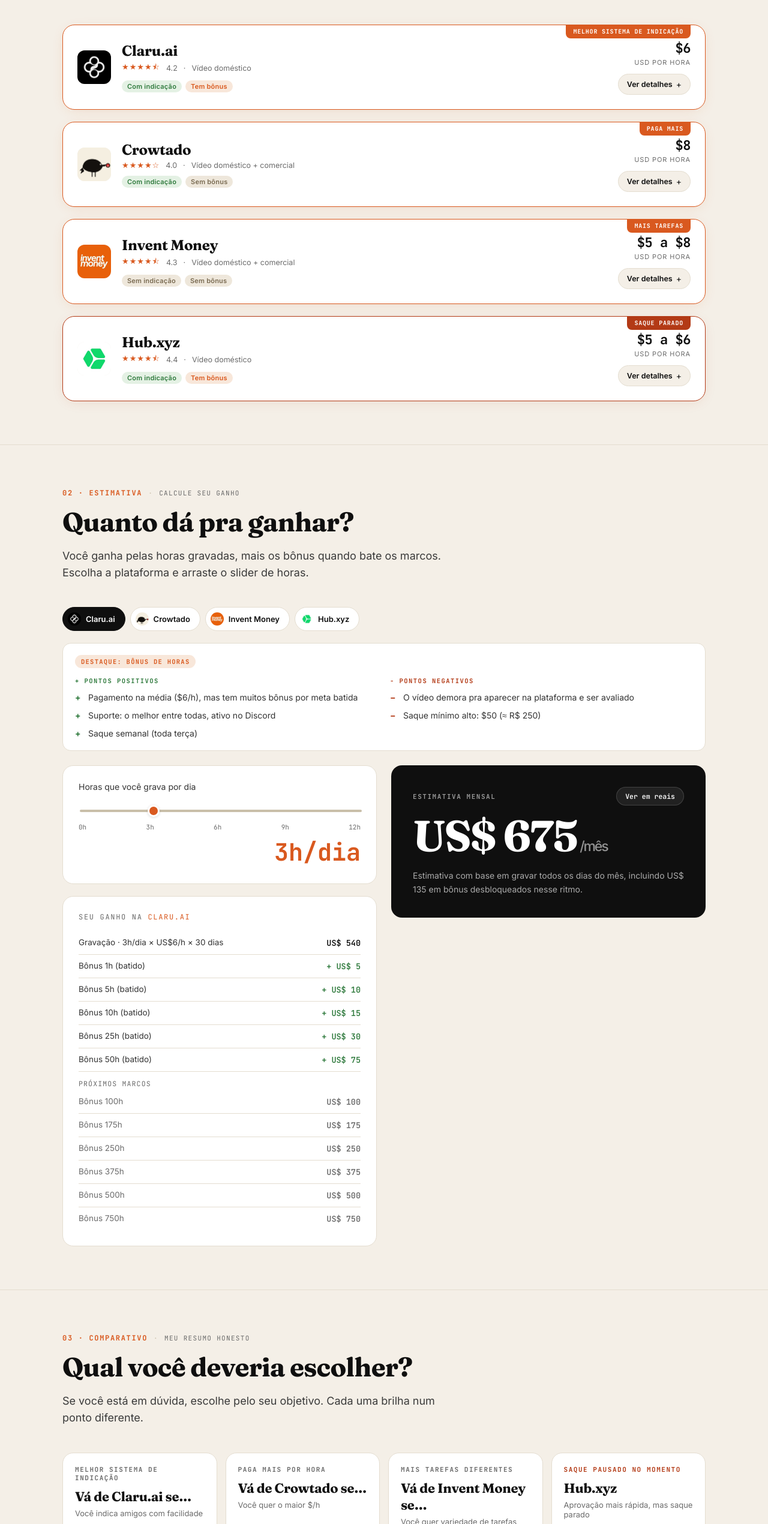
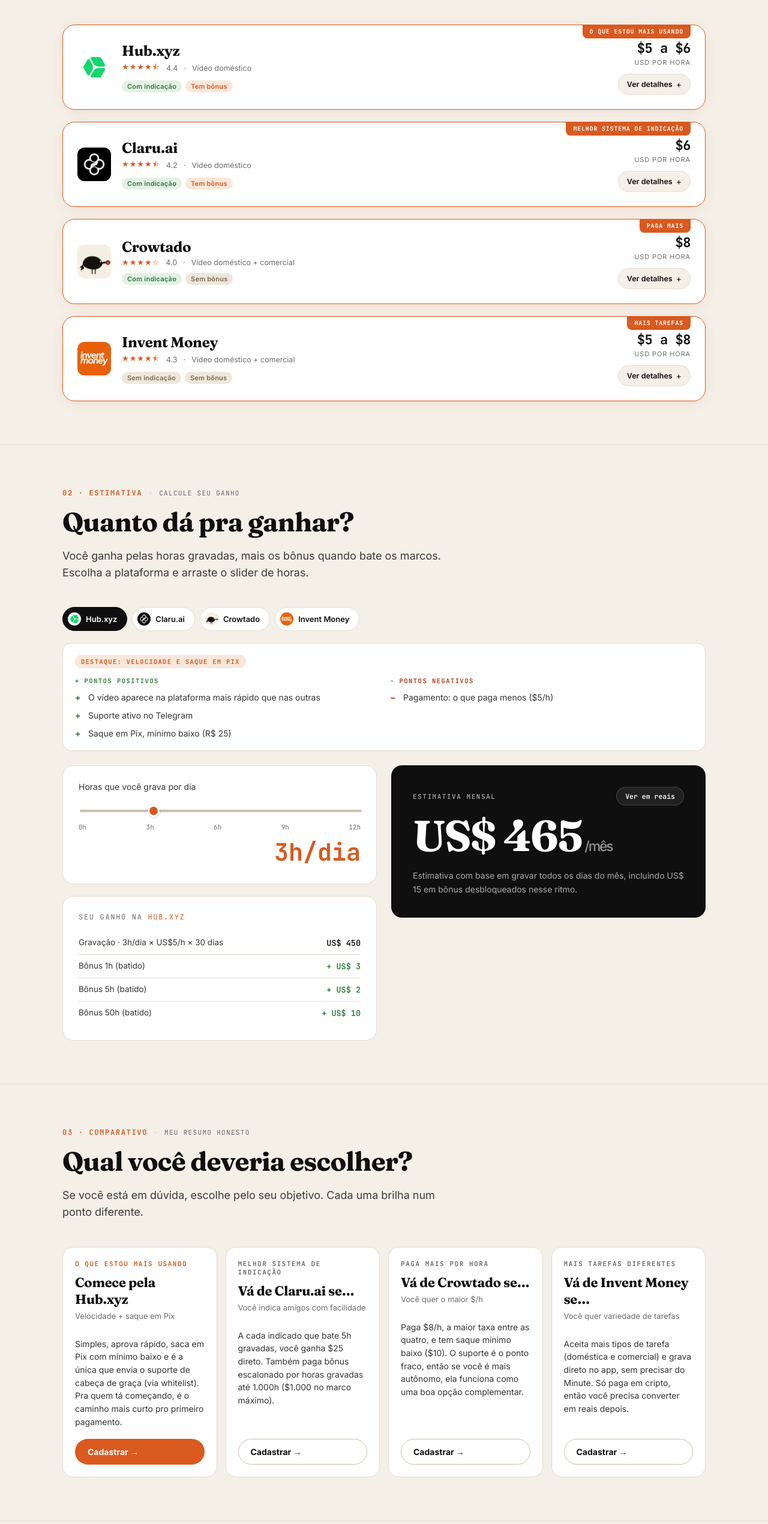
Before and after one commit to notaboutdollar/Treinadores-de-IA, a plain HTML site: page index.html in a window 1280 px wide. Shown: the part 1024-3565 px from the top of the page at 60% size. Drawn offline with Linux system fonts and the light colour scheme.

Commit message:
LP: Hub back as primary recommendation, withdrawals resumed
Hub's saque is back on. Undo the demotion:
- Move Hub to first position in the platforms list, the estimator
  tabs, the "qual escolher" comparison grid, and the referral
  section (everywhere the four platforms appear ordered).
- Reset the estimator's default tab to Hub.
- Swap Hub's highlight tag from "SAQUE PARADO" (warn) back to
  "O QUE ESTOU MAIS USANDO" (accent), remove the plat-alert banner
  from its expanded card, drop "saque pausado" from its cons and
  restore the low-Pix-minimum pro.
- In the "qual escolher" section, Hub gets the accent CTA button
  again ("Comece pela Hub.xyz") — the other three keep btn-ghost.

The plat-alert CSS and render branch stay in place (dormant, no
data uses `alert:` now) so a future outage can be surfaced by
just adding one field back to the data.

```diff
--- a/index.html
+++ b/index.html
@@ -439,6 +439,13 @@
 
     <div class="which-grid">
       <div class="which-card">
+        <div class="which-eye">O QUE ESTOU MAIS USANDO</div>
+        <h3 class="which-title">Comece pela Hub.xyz</h3>
+        <div class="which-sub">Velocidade + saque em Pix</div>
+        <p class="which-body">Simples, aprova rápido, saca em Pix com mínimo baixo e é a única que envia o suporte de cabeça de graça (via whitelist). Pra quem tá começando, é o caminho mais curto pro primeiro pagamento.</p>
+        <a class="btn btn-accent" href="https://ai.hub.xyz/r/DOLETA" target="_blank">Cadastrar →</a>
+      </div>
+      <div class="which-card">
         <div class="which-eye" style="color: #6B6B6B;">MELHOR SISTEMA DE INDICAÇÃO</div>
         <h3 class="which-title">Vá de Claru.ai se…</h3>
         <div class="which-sub">Você indica amigos com facilidade</div>
@@ -458,13 +465,6 @@
         <div class="which-sub">Você quer variedade de tarefas</div>
         <p class="which-body">Aceita mais tipos de tarefa (doméstica e comercial) e grava direto no app, sem precisar do Minute. Só paga em cripto, então você precisa converter em reais depois.</p>
         <a class="btn btn-ghost" href="https://nido.global/eSWVI7" target="_blank">Cadastrar →</a>
-      </div>
-      <div class="which-card">
-        <div class="which-eye" style="color: var(--warn);">SAQUE PAUSADO NO MOMENTO</div>
-        <h3 class="which-title">Hub.xyz</h3>
-        <div class="which-sub">Aprovação mais rápida, mas saque parado</div>
-        <p class="which-body">A Hub aprova o vídeo mais rápido que as outras e tem um bom suporte, mas está com o saque pausado agora, sem previsão de volta. Vale se cadastrar pra garantir a vaga, mas não conte com ela pra sacar no curto prazo.</p>
-        <a class="btn btn-ghost" href="https://ai.hub.xyz/r/DOLETA" target="_blank">Cadastrar →</a>
       </div>
     </div>
   </div>
@@ -531,6 +531,40 @@
     <div class="ref-grid">
       <div class="ref-card">
         <div class="ref-card-head">
+          <img src="public/logo-hub.png" alt="">
+          <div class="ref-card-name">Hub.xyz</div>
+        </div>
+        <div class="ref-mechanic">Multinível (2 níveis)</div>
+        <p class="body" style="margin: 0;">Você ganha por hora gravada pelos seus indicados diretos e também pelos indicados deles.</p>
+        <div class="ref-levels">
+          <div class="ref-level"><span class="ref-level-label">Nível 1 · seu indicado direto</span><span class="ref-level-val">R$ 2,50/h</span></div>
+          <div class="ref-level"><span class="ref-level-label">Nível 2 · indicado do seu indicado</span><span class="ref-level-val">R$ 1,25/h</span></div>
+        </div>
+        <div class="ref-calc">
+          <div class="ref-calc-row">
+            <div class="ref-calc-lbl"><span>Amigos que você convida (nível 1)</span><span class="ref-calc-val" id="hubL1Display">3</span></div>
+            <input id="hubL1" type="range" min="0" max="30" step="1" value="3">
+          </div>
+          <div class="ref-calc-row">
+            <div class="ref-calc-lbl"><span>Amigos que cada um deles convida (nível 2)</span><span class="ref-calc-val" id="hubL2Display">3</span></div>
+            <input id="hubL2" type="range" min="0" max="30" step="1" value="3">
+          </div>
+          <div class="ref-calc-row">
+            <div class="ref-calc-lbl"><span>Horas que cada um grava por semana</span><span class="ref-calc-val" id="hubHrsDisplay">10</span></div>
+            <input id="hubHrs" type="range" min="0" max="40" step="1" value="10">
+          </div>
+          <div class="ref-calc-result">
+            <div>
+              <div class="ref-calc-eye">Você poderia ganhar</div>
+              <div class="ref-calc-amount" id="hubTotal"></div>
+            </div>
+          </div>
+          <div class="ref-calc-hint">Estimativa mensal (4 semanas), enquanto sua rede continuar gravando.</div>
+        </div>
+      </div>
+
+      <div class="ref-card">
+        <div class="ref-card-head">
           <img src="public/logo-claru.png" alt="">
           <div class="ref-card-name">Claru.ai</div>
         </div>
@@ -582,39 +616,6 @@
         <p class="ref-none">A Invent Money está desenvolvendo o próprio sistema de indicação e a estreia no Brasil está chegando. Por enquanto, quando quiser trazer alguém, é só passar o <a href="https://nido.global/eSWVI7" target="_blank">link do site oficial</a> pra pessoa se cadastrar direto.</p>
       </div>
 
-      <div class="ref-card">
-        <div class="ref-card-head">
-          <img src="public/logo-hub.png" alt="">
-          <div class="ref-card-name">Hub.xyz</div>
-        </div>
-        <div class="ref-mechanic">Multinível (2 níveis)</div>
-        <p class="body" style="margin: 0;">Você ganha por hora gravada pelos seus indicados diretos e também pelos indicados deles.</p>
-        <div class="ref-levels">
-          <div class="ref-level"><span class="ref-level-label">Nível 1 · seu indicado direto</span><span class="ref-level-val">R$ 2,50/h</span></div>
-          <div class="ref-level"><span class="ref-level-label">Nível 2 · indicado do seu indicado</span><span class="ref-level-val">R$ 1,25/h</span></div>
-        </div>
-        <div class="ref-calc">
-          <div class="ref-calc-row">
-            <div class="ref-calc-lbl"><span>Amigos que você convida (nível 1)</span><span class="ref-calc-val" id="hubL1Display">3</span></div>
-            <input id="hubL1" type="range" min="0" max="30" step="1" value="3">
-          </div>
-          <div class="ref-calc-row">
-            <div class="ref-calc-lbl"><span>Amigos que cada um deles convida (nível 2)</span><span class="ref-calc-val" id="hubL2Display">3</span></div>
-            <input id="hubL2" type="range" min="0" max="30" step="1" value="3">
-          </div>
-          <div class="ref-calc-row">
-            <div class="ref-calc-lbl"><span>Horas que cada um grava por semana</span><span class="ref-calc-val" id="hubHrsDisplay">10</span></div>
-            <input id="hubHrs" type="range" min="0" max="40" step="1" value="10">
-          </div>
-          <div class="ref-calc-result">
-            <div>
-              <div class="ref-calc-eye">Você poderia ganhar</div>
-              <div class="ref-calc-amount" id="hubTotal"></div>
-            </div>
-          </div>
-          <div class="ref-calc-hint">Estimativa mensal (4 semanas), enquanto sua rede continuar gravando.</div>
-        </div>
-      </div>
     </div>
   </div>
 </section>
@@ -679,6 +680,42 @@
 const EXCHANGE_RATE = 5.08;
 
 const data = [
+  { id: 1, name: 'Hub.xyz', category: 'Vídeo doméstico', temRef: true, nota: 4.4, taxa: 6, taxaLabel: '$5 a $6', logo: 'public/logo-hub.png',
+    highlight: { label: 'O QUE ESTOU MAIS USANDO', type: 'accent' },
+    calcRate: 5, calcCurrency: '$', bonusCurrency: 'R$', calcBonuses: [
+      { threshold: 1, amount: 15, milestone: '1h' },
+      { threshold: 5, amount: 10, milestone: '5h' },
+      { threshold: 50, amount: 50, milestone: '50h' },
+    ],
+    bonus: [
+      { req: 'Tarefas turbinadas', reward: '$6/h (R$ 30/h)' },
+      { req: '1h', reward: 'Bônus de R$ 15' },
+      { req: '2h', reward: 'Bilhete de sorteio de R$ 2.500' },
+      { req: '5h', reward: 'Bônus de R$ 10' },
+      { req: '10h', reward: 'Bilhete de sorteio' },
+      { req: '20h', reward: 'Bilhete de sorteio de R$ 2.500' },
+      { req: '40h', reward: 'Status Premium Collector' },
+      { req: '50h', reward: 'Bônus de R$ 50' },
+      { req: '75h', reward: 'Bilhete mensal de sorteio de iPhone' },
+      { req: '100h', reward: 'Headstrap premium' },
+      { req: '200h', reward: 'Bilhete mensal de sorteio de iPhone' },
+    ],
+    referralInfo: 'Você ganha R$ 2,50 a cada hora do seu indicado e R$ 1,25 a cada hora do indicado do seu indicado.',
+    estReview: { highlight: 'velocidade e saque em Pix',
+      pros: [
+        'O vídeo aparece na plataforma mais rápido que nas outras',
+        'Suporte ativo no Telegram',
+        'Saque em Pix, mínimo baixo (R$ 25)',
+      ],
+      cons: [ 'Pagamento: o que paga menos ($5/h)' ],
+    },
+    duracao: 'Até 30 min', formato: 'Horizontal, 1080p', maos: 'As duas mãos visíveis', zoom: '0,5 (grande angular)', celulares: [
+      'iPhone: 12 a 15 (todas as variantes), linha 16 (exceto 16e) e linha 17 (exceto 17e). iPhone 11 não é compatível.',
+      'Pixel: 6, 7, 8 e 9 (e versões Pro).',
+      'Galaxy S: S21 a S24 (e variantes Plus/Ultra), além de S25+ e S26+.',
+    ],
+    saqueMin: 'R$ 25', tempoPagamento: '1 a 2 dias', metodos: ['Pix'],
+    refLink: 'https://ai.hub.xyz/r/DOLETA', officialLink: 'https://hub.xyz', orgCode: 'JUK9YQWE' },
   { id: 2, name: 'Claru.ai', category: 'Vídeo doméstico', temRef: true, nota: 4.2, taxa: 6, taxaLabel: '$6', logo: 'public/logo-claru.png',
     highlight: { label: 'MELHOR SISTEMA DE INDICAÇÃO', type: 'accent' },
     calcRate: 6, calcCurrency: '$', calcBonuses: [
@@ -771,48 +808,9 @@
       suffix: '(cobra 2,5% de taxa, mas é a mais fácil hoje). Existem outras opções, então fique à vontade pra pesquisar.',
     },
   },
-  { id: 1, name: 'Hub.xyz', category: 'Vídeo doméstico', temRef: true, nota: 4.4, taxa: 6, taxaLabel: '$5 a $6', logo: 'public/logo-hub.png',
-    highlight: { label: 'SAQUE PARADO', type: 'warn' },
-    alert: 'A Hub está com o saque pausado no momento, sem previsão de volta. Por isso ela deixou de ser minha recomendação principal. Ainda vale se cadastrar pra garantir a vaga, mas não conte com ela pra sacar agora.',
-    calcRate: 5, calcCurrency: '$', bonusCurrency: 'R$', calcBonuses: [
-      { threshold: 1, amount: 15, milestone: '1h' },
-      { threshold: 5, amount: 10, milestone: '5h' },
-      { threshold: 50, amount: 50, milestone: '50h' },
-    ],
-    bonus: [
-      { req: 'Tarefas turbinadas', reward: '$6/h (R$ 30/h)' },
-      { req: '1h', reward: 'Bônus de R$ 15' },
-      { req: '2h', reward: 'Bilhete de sorteio de R$ 2.500' },
-      { req: '5h', reward: 'Bônus de R$ 10' },
-      { req: '10h', reward: 'Bilhete de sorteio' },
-      { req: '20h', reward: 'Bilhete de sorteio de R$ 2.500' },
-      { req: '40h', reward: 'Status Premium Collector' },
-      { req: '50h', reward: 'Bônus de R$ 50' },
-      { req: '75h', reward: 'Bilhete mensal de sorteio de iPhone' },
-      { req: '100h', reward: 'Headstrap premium' },
-      { req: '200h', reward: 'Bilhete mensal de sorteio de iPhone' },
-    ],
-    referralInfo: 'Você ganha R$ 2,50 a cada hora do seu indicado e R$ 1,25 a cada hora do indicado do seu indicado.',
-    estReview: { highlight: 'velocidade de aprovação',
-      pros: [
-        'O vídeo aparece na plataforma mais rápido que nas outras',
-        'Suporte ativo no Telegram',
-      ],
-      cons: [
-        'Pagamento: o que paga menos ($5/h)',
-        'Saque pausado no momento, sem previsão de volta',
-      ],
-    },
-    duracao: 'Até 30 min', formato: 'Horizontal, 1080p', maos: 'As duas mãos visíveis', zoom: '0,5 (grande angular)', celulares: [
-      'iPhone: 12 a 15 (todas as variantes), linha 16 (exceto 16e) e linha 17 (exceto 17e). iPhone 11 não é compatível.',
-      'Pixel: 6, 7, 8 e 9 (e versões Pro).',
-      'Galaxy S: S21 a S24 (e variantes Plus/Ultra), além de S25+ e S26+.',
-    ],
-    saqueMin: 'R$ 25', tempoPagamento: '1 a 2 dias', metodos: ['Pix'],
-    refLink: 'https://ai.hub.xyz/r/DOLETA', officialLink: 'https://hub.xyz', orgCode: 'JUK9YQWE' },
 ];
 
-let state = { openId: null, estimatorPlatformId: 2, estimatorHoursPerDay: 3, currencyMode: 'USD' };
+let state = { openId: null, estimatorPlatformId: 1, estimatorHoursPerDay: 3, currencyMode: 'USD' };
 
 function esc(s) { const d = document.createElement('div'); d.textContent = s; return d.innerHTML; }
 function fmt(n) { return Math.round(n).toLocaleString('pt-BR'); }
```
